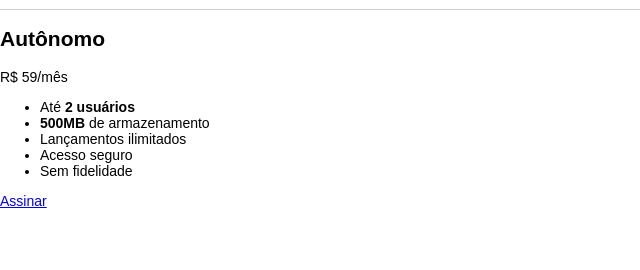
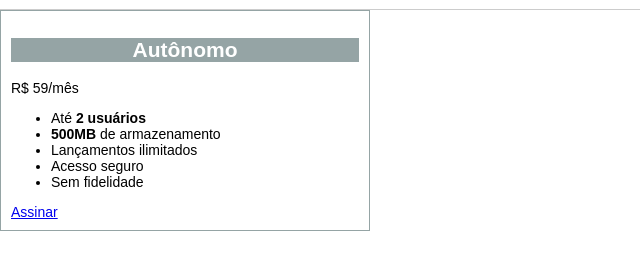
Before and after one commit to AlexandreDamaso/aw_mypilas, a plain HTML site: page index.html in a window 1280 px wide. Shown: the part 50-320 px from the top of the page, without its empty margins (0-640 px from the left). Drawn offline with Linux system fonts and the light colour scheme.

Commit message:
Update style.css

```diff
--- a/css/style.css
+++ b/css/style.css
@@ -19,3 +19,13 @@ header img {
     padding-left: 15px;
     padding-right: 15px;
 }
+article {
+    padding: 10px;
+    border: 1px solid #95a4a5;
+    width: 370px;
+}
+article > h2 {
+    background-color: #95a4a5;
+    color: #ffffff;
+    text-align: center;
+}
```
